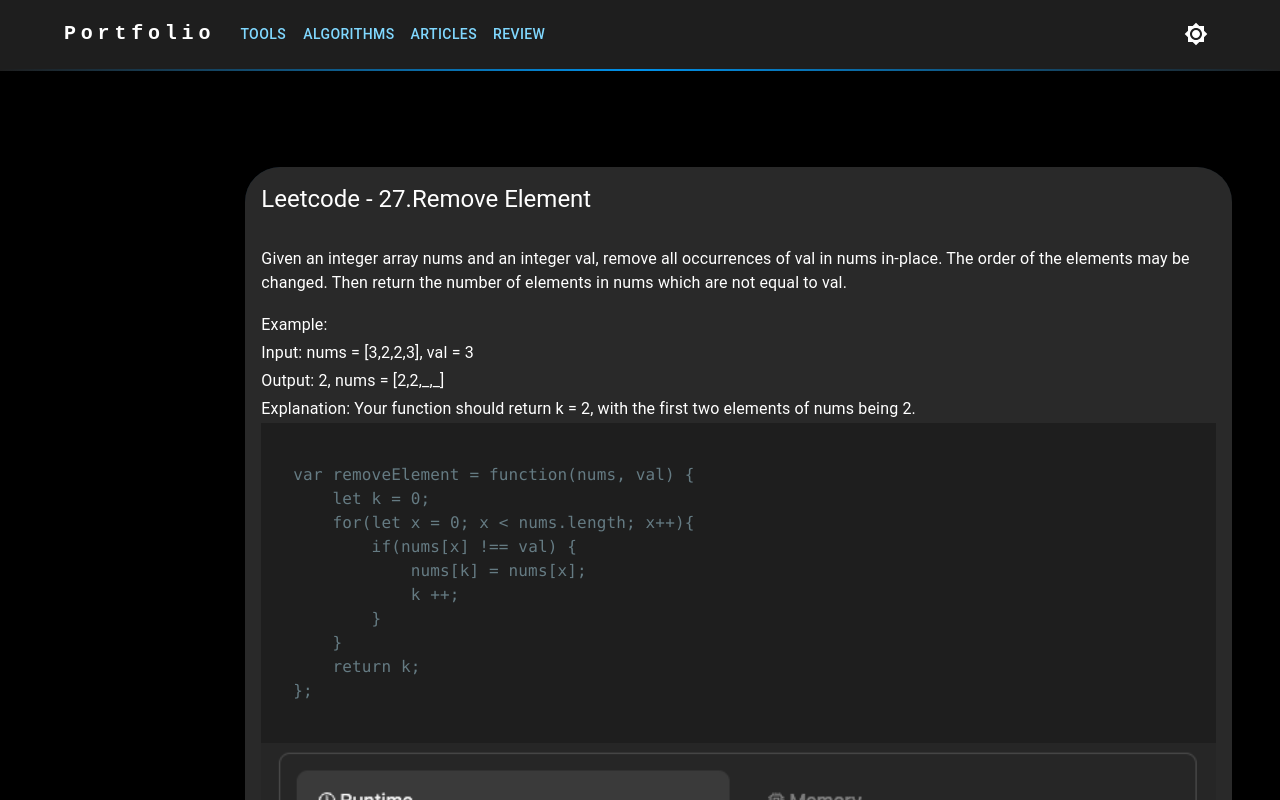
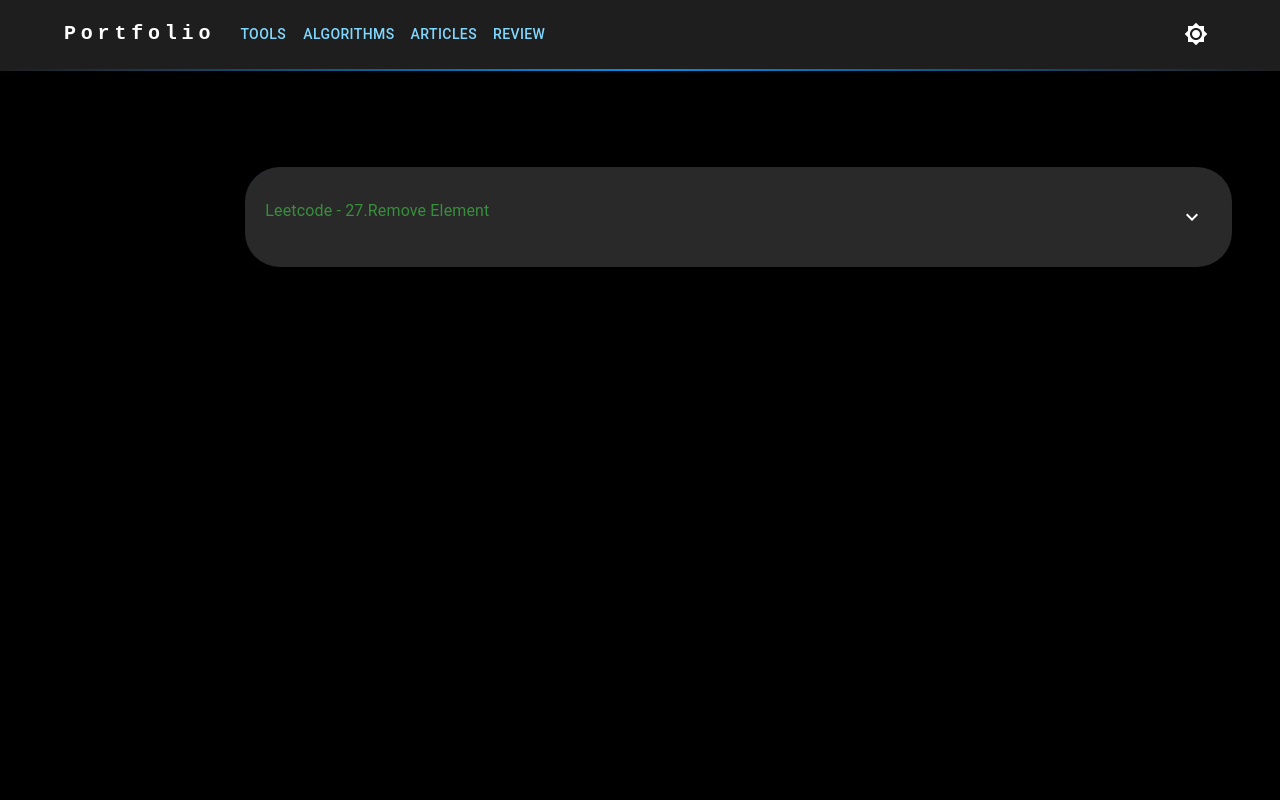
Before and after one commit to carlosharo/portfolio, a Next.js app: page /algorithms in a window 1280 px wide. Shown: the top 800 px of the page. Built offline with nearby package versions, Linux system fonts and the light colour scheme.

Commit message:
PT-0522: style update'

```diff
--- a/app/_components/PTCardDetails/index.tsx
+++ b/app/_components/PTCardDetails/index.tsx
@@ -1,48 +1,50 @@
-import Link from "next/link";
 import { PTCard, PTCardContainer, PTCardContent, PTImage } from "..";
-import { Box, CardHeader, CardMedia, Typography } from "@mui/material";
-import SyntaxHighlighter from "react-syntax-highlighter";
-import { codeStyle } from "@/app/styles";
+import { Box, CardMedia, Grid, IconButton, Link, Stack, Typography } from "@mui/material";
+import { ExpandLess, ExpandMore } from '@mui/icons-material';
+import { AlgorithmsProps } from "@/app/_commons/_types";
+import { useState } from "react";
 
-export const PTCardDetails = () => {
+export const PTCardDetails: React.FC<AlgorithmsProps> = ({ ...algorithm }) => {
+    const [isExpanded, setIsExpanded] = useState(false);
+    const { title, href, description, example, media } = algorithm;
+
+    const handleExpandClick = () => {
+        setIsExpanded(!isExpanded);
+    }
+
     return (
         <PTCardContainer>
-            <PTCard>
-                <Link href="https://leetcode.com/problems/remove-element/description">
-                    <CardHeader title="Leetcode - 27.Remove Element" />
-                </Link>
-                <PTCardContent sx={{ alignItems: 'flex-start' }}>
-                    <Typography paragraph>
-                        Given an integer array nums and an integer val, remove all occurrences of val in nums in-place.
-                        The order of the elements may be changed.
-                        Then return the number of elements in nums which are not equal to val.
-                    </Typography>
-                    <Typography variant="subtitle1">Example:</Typography>
-                    <Typography variant="subtitle1" align="left">Input: nums = [3,2,2,3], val = 3</Typography>
-                    <Typography variant="subtitle1" align="left">Output: 2, nums = [2,2,_,_]</Typography>
-                    <Typography variant="subtitle1" align="left">Explanation: Your function should return k = 2, with the first two elements of nums being 2.</Typography>
-                    <Box component="pre" p={2} overflow="auto" bgcolor="background.paper">
-                        <SyntaxHighlighter language="javascript" style={codeStyle}>
-                            {`
-var removeElement = function(nums, val) {
-    let k = 0;
-    for(let x = 0; x < nums.length; x++){
-        if(nums[x] !== val) {
-            nums[k] = nums[x];
-            k ++;
-        }
-    }
-    return k;
-};
-                            `.trim()}
-                        </SyntaxHighlighter>
-                    </Box>
-                    <CardMedia>
-                        <PTImage src="./algorithms/leetcode/27.remove_elements.png" alt="Leetcode - 27.Remove Element"/>
-                    </CardMedia>
-
-                </PTCardContent>
+            <PTCard style={{ padding: '20px' }}>
+                <Stack direction='row' justifyContent='space-between'>
+                    <Link href={href} underline='none' color='secondary'>
+                        <Typography variant='subtitle1'>{title}</Typography>
+                    </Link>
+                    <IconButton onClick={handleExpandClick}>
+                        {isExpanded ? <ExpandLess /> : <ExpandMore />}
+                    </IconButton>
+                </Stack>
+                {isExpanded && (
+                    <PTCardContent>
+                        <Typography variant='subtitle2'>{description}</Typography>
+                        <Box bgcolor="background.paper" sx={{ minWidth: '100%', padding: '10px', marginTop: '10px' }} >
+                            <Typography variant='subtitle2'>{example.title}</Typography>
+                        </Box>
+                        <Box bgcolor="primary.dark" sx={{ minWidth: '100%', padding: '10px' }} >
+                            <Typography variant='body2' sx={{ whiteSpace: 'preserve-breaks' }}>{example.description}</Typography>
+                        </Box>
+                        <Grid container bgcolor='background.paper'>
+                            <Grid item xs={12} md={6} padding={2}>
+                                <Typography variant='body2' sx={{ whiteSpace: 'pre-wrap' }}>{example.code}</Typography>
+                            </Grid>
+                            <Grid item xs={12} md={6}>
+                                <CardMedia>
+                                    <PTImage src={media.href} alt={media.alt} />
+                                </CardMedia>
+                            </Grid>
+                        </Grid>
+                    </PTCardContent>
+                )}
             </PTCard>
         </PTCardContainer>
-    );
+    )
 }
--- a/app/algorithms/page.tsx
+++ b/app/algorithms/page.tsx
@@ -13,7 +13,7 @@
                 {/** Menu section goes here */}
             </Grid>
             <Grid item xs={10}>
-                <PTCardDetails />
+                {portfolio.algorithms.map((algorithm, i) => <PTCardDetails key={i} {...algorithm} />)}
             </Grid>
         </PTGridContainer>
     );
```
Also changed, not shown: app/_commons/_mocks/algorithms/leetcode/27_remove_elements.tsx (indentation only).
